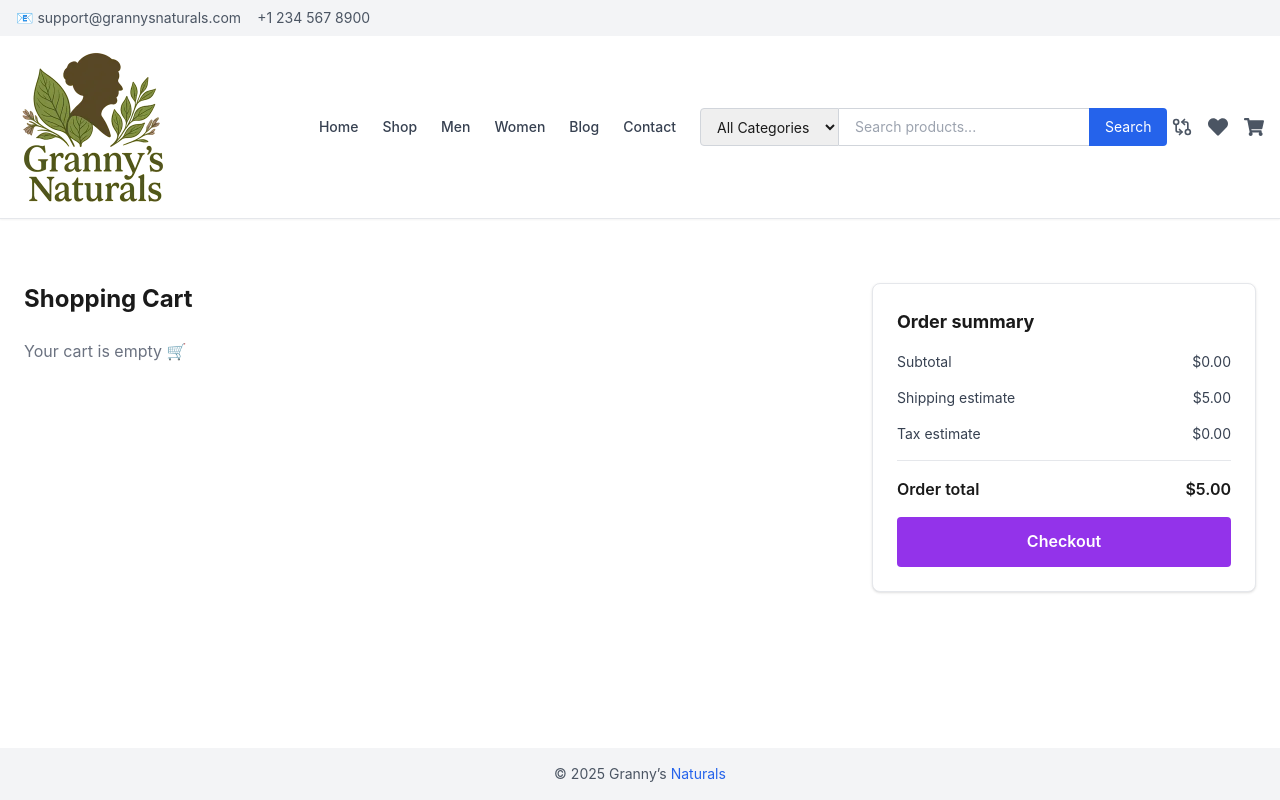
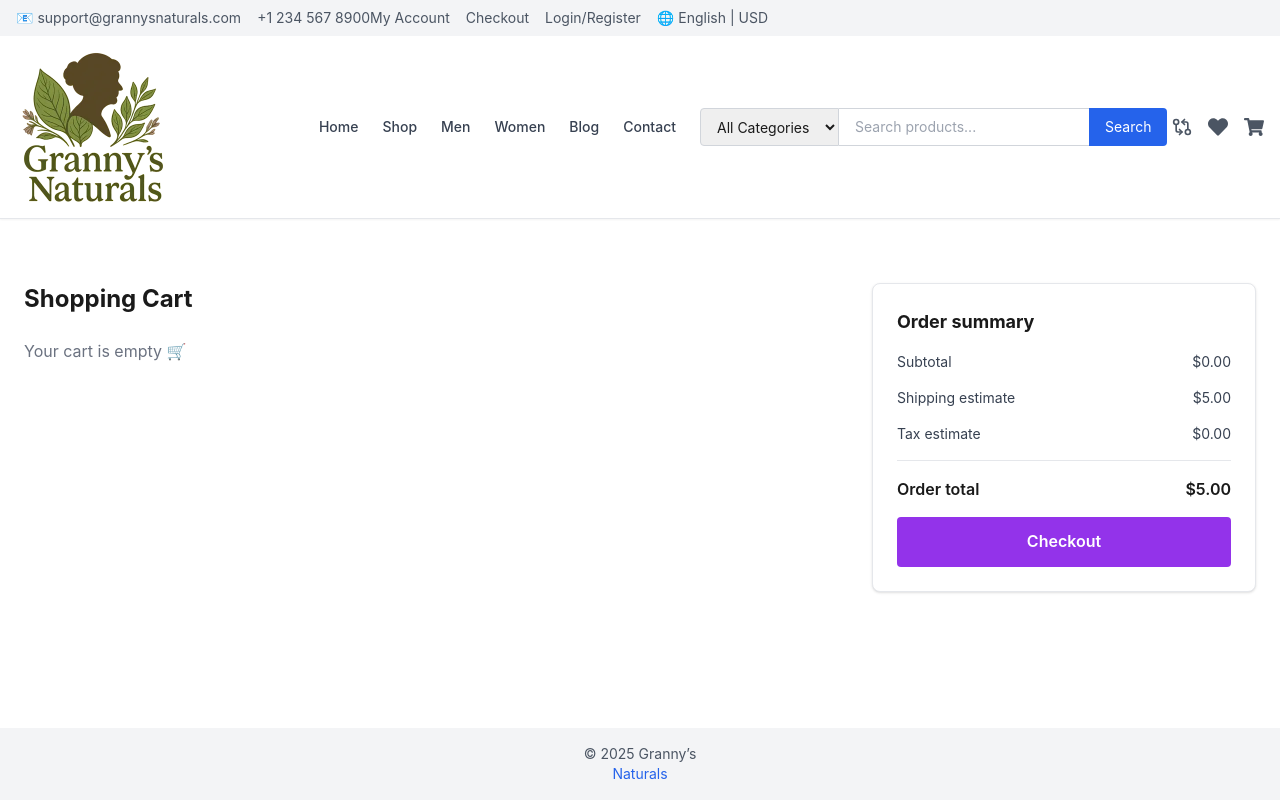
Before and after one commit to creative-prowess/headless-wc-demo, a Next.js app: page /cart in a window 1280 px wide. Built offline with nearby package versions, Linux system fonts and the light colour scheme.

Commit message:
Add components for account menu, layout, main navigation, and product card

```diff
--- a/components/AccountMenu.js
+++ b/components/AccountMenu.js
@@ -3,8 +3,11 @@ import Link from 'next/link'
 
 export default function AccountMenu() {
   return (
-    <div className="hidden">
-
+    <div className="hidden md:flex flex-1 space-x-4">
+      <Link href="/account" className="hover:underline">My Account</Link>
+      <Link href="/checkout" className="hover:underline">Checkout</Link>
+      <Link href="/login" className="hover:underline">Login/Register</Link>
+      <span className="ml-2">🌐 English | USD</span>
     </div>
   )
 }
--- a/components/Layout.js
+++ b/components/Layout.js
@@ -10,7 +10,7 @@ export default function Layout({ children }) {
 <footer className="bg-gray-100 text-center text-sm text-gray-600 p-4">
   &copy; {new Date().getFullYear()} Granny’s{' '}
   <Link href="/shop">
-    <a className="text-blue-600 hover:underline">Naturals</a>
+    <div className="text-blue-600 hover:underline">Naturals</div>
   </Link>
 </footer>
     </div>
--- a/components/MainNav.js
+++ b/components/MainNav.js
@@ -1,5 +1,6 @@
 import { useState } from 'react'
 import Link from 'next/link'
+import Image from 'next/image'
 import { XMarkIcon, Bars3Icon } from '@heroicons/react/24/solid'
 
 export default function MainNav() {
@@ -7,15 +8,16 @@ export default function MainNav() {
 
   return (
     <div className="flex items-center justify-between w-full">
-      <Link href="/" className="flex items-center">
-        <img
-          src="/grannynaturals-logo.webp"
-          alt="Granny's Naturals Logo"
-          className="w-[150px] object-contain"
-          width="150"
-          height="150"
-        />
-      </Link>
+<Link href="/" className="flex items-center">
+  <Image
+    src="/grannynaturals-logo.webp"
+    alt="Granny's Naturals Logo"
+    width={150}
+    height={150}
+    className="object-contain w-[150px] h-auto"
+    priority
+  />
+</Link>
 
       {/* Desktop Nav */}
       <nav className="hidden lg:flex gap-6 font-medium text-sm text-gray-700">
@@ -41,7 +43,7 @@ export default function MainNav() {
 
       {/* Mobile Menu */}
       {isMobileOpen && (
-        <div className="absolute top-20 left-0 right-0 bg-white border-t shadow-md lg:hidden z-50">
+        <div className="absolute top-0 left-0 right-0 bg-white border-t shadow-md lg:hidden z-50">
           <nav className="flex flex-col items-start gap-4 p-4 font-medium text-sm text-gray-700">
             <Link href="/" onClick={() => setIsMobileOpen(false)}>Home</Link>
             <Link href="/shop" onClick={() => setIsMobileOpen(false)}>Shop</Link>
--- a/components/ProductCard.js
+++ b/components/ProductCard.js
@@ -5,6 +5,8 @@ import QuickViewToggle from './QuickViewToggle'
 import Image from 'next/image'
 
 export default function ProductCard({ product, priority = false, onQuickView }) {
+  const displayPrice = typeof product.price === 'object' ? null : product.price
+
   return (
     <div className="relative border rounded-lg shadow transition-transform transform hover:scale-[1.02] group overflow-hidden">
 
```
